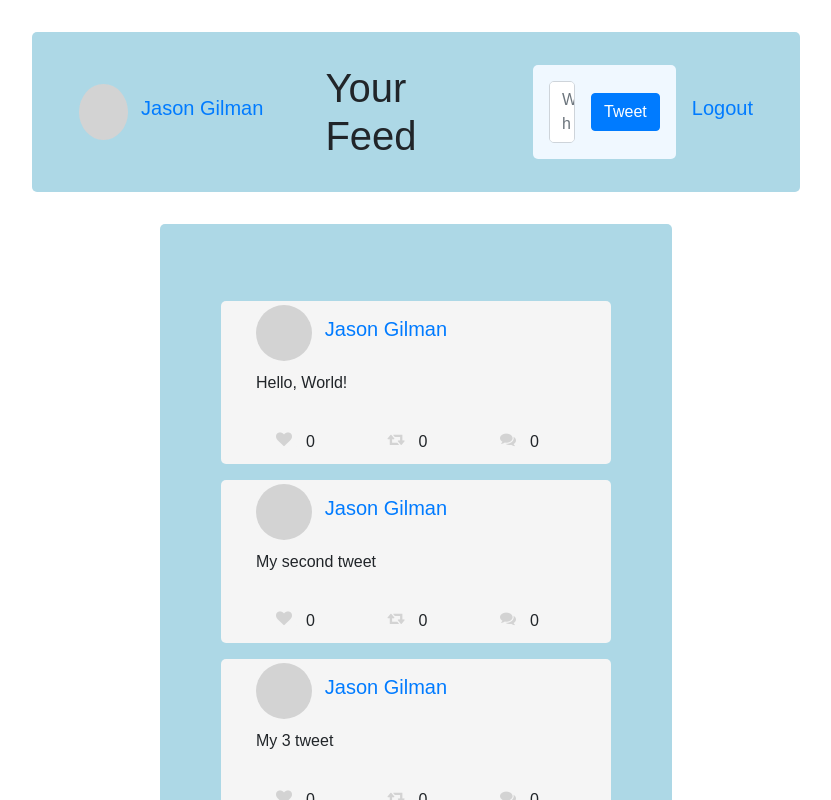
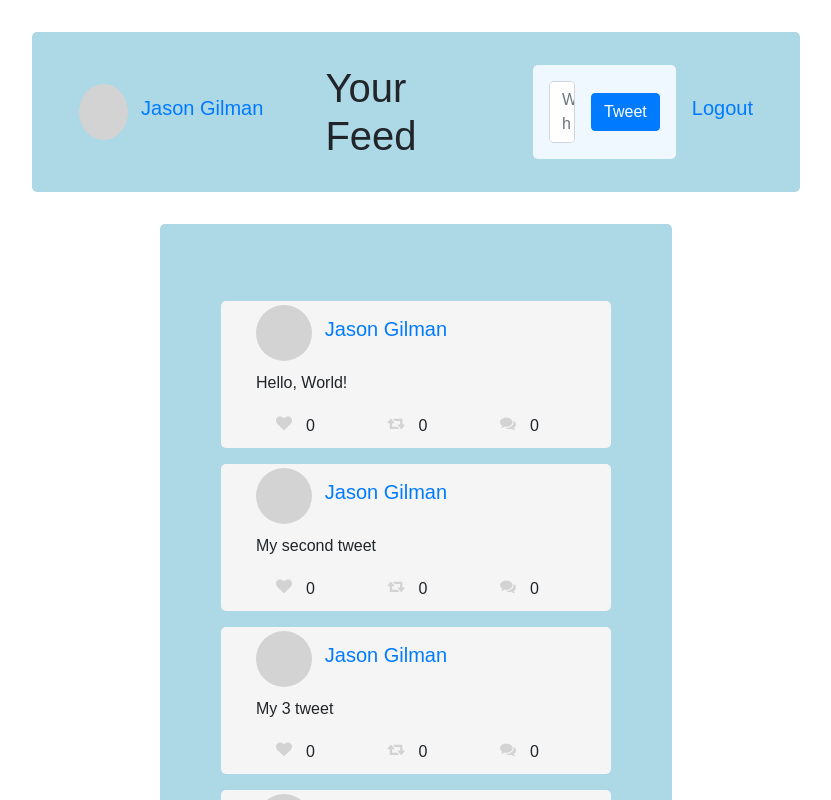
Before and after one commit to JasonGilman18/twitter-clone, an Angular app: page /feed/1 in a window 1280 px wide. Shown: the whole page, without its empty margins (224-1055 px from the left). Built offline with nearby package versions, Linux system fonts and the light colour scheme.

Commit message:
feed done

```diff
--- a/src/app/tweet/tweet.component.css
+++ b/src/app/tweet/tweet.component.css
@@ -15,7 +15,8 @@
 }
 
 #textArea {
-    height: 7vh;
+    min-height: 5vh;
+    max-height: 11vh;
 }
 
 #actionArea {
--- a/src/app/tweet/tweet.component.html
+++ b/src/app/tweet/tweet.component.html
@@ -3,7 +3,7 @@
         <div class="container" id="authorPhotoArea"></div>
         <a routerLink="{{'/profile/' + user.id}}" routerLinkActive="active" ariaCurrentWhenActive="page" id="authorName"><h5>{{user.firstName + " " + user.lastName}}</h5></a>
     </div>
-    <div class="container-fluid" id="textArea"><p>{{tweet.text}}</p></div>
+    <div class="container-fluid" id="textArea"><p style="overflow-wrap: break-word;">{{tweet.text}}</p></div>
     <div class="container-fluid" id="actionArea">
         <div class="actionContainer">
             <button (click)="likeClicked()" class="iconButton"><i [ngStyle]="{color: userLikes ? 'red': 'lightgrey'}" class="fa fa-heart"></i></button>
```
